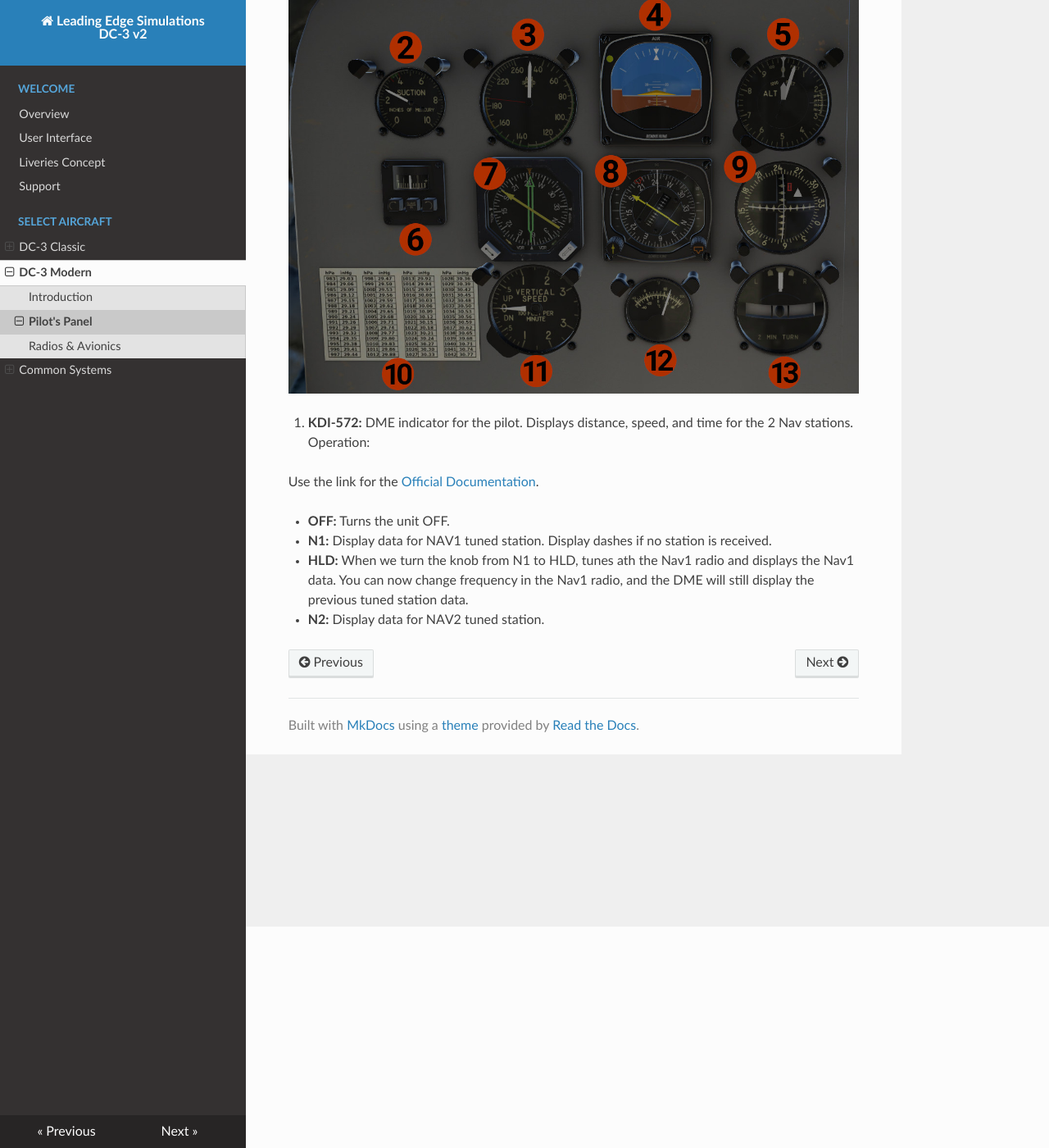
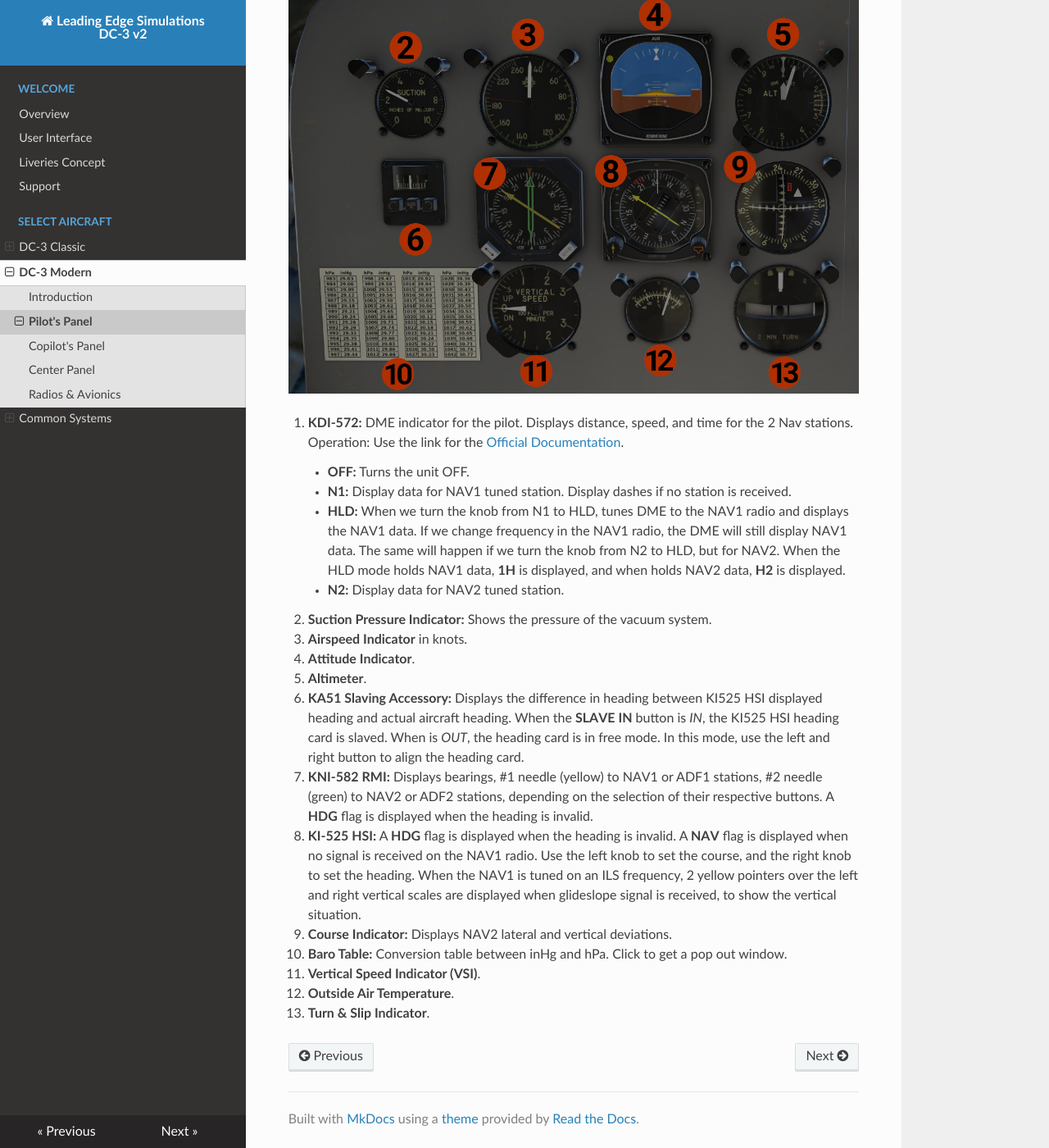
Before and after one commit to airfightergr/les_dc3_docs, an MkDocs documentation site: the page built from docs/docs/modern/pilot.md, in a window 1280 px wide and 1400 px high, scrolled down 270 px. Shown: the whole window at 82% size. Built offline with MkDocs 1.6.1, drawn with Linux system fonts in a browser that asks for light colours; nearby versions of some CDN libraries.

Commit message:
Finished modern panel

```diff
--- a/docs/docs/modern/pilot.md
+++ b/docs/docs/modern/pilot.md
@@ -3,12 +3,29 @@
 ![Pilot's Panel](pilot_panel.jpg)
 
 1. **KDI-572:** DME indicator for the pilot. Displays distance, speed, and time for the 2 Nav stations. Operation:
-
 Use the link for the [Official Documentation](https://www.bendixking.com/content/dam/bendixking/en/documents/downloads/006-08420-0003_3-kdi-572-pilot-guide.pdf).
 
+    - **OFF:** Turns the unit OFF.
+    - **N1:** Display data for NAV1 tuned station. Display dashes if no station is received.
+    - **HLD:** When we turn the knob from N1 to HLD, tunes DME to the NAV1 radio and displays the NAV1 data.
+    If we change frequency in the NAV1 radio, the DME will still display NAV1 data. The same will happen if we turn the knob from
+    N2 to HLD, but for NAV2. When the HLD mode holds NAV1 data, **1H** is displayed, and when holds NAV2 data, **H2** is displayed.
+    - **N2:** Display data for NAV2 tuned station.
 
-- **OFF:** Turns the unit OFF.
-- **N1:** Display data for NAV1 tuned station. Display dashes if no station is received.
-- **HLD:** When we turn the knob from N1 to HLD, tunes ath the Nav1 radio and displays the Nav1 data. You can now change frequency in the Nav1 radio,
- and the DME will still display the previous tuned station data.
-- **N2:** Display data for NAV2 tuned station.
+2. **Suction Pressure Indicator:** Shows the pressure of the vacuum system.
+3. **Airspeed Indicator** in knots.
+4. **Attitude Indicator**.
+5. **Altimeter**.
+6. **KA51 Slaving Accessory:** Displays the difference in heading between KI525 HSI displayed heading and actual aircraft heading.
+When the **SLAVE IN** button is *IN*, the KI525 HSI heading card is slaved. When is *OUT*, the heading card is in free mode.
+In this mode, use the left and right button to align the heading card.
+7. **KNI-582 RMI:** Displays bearings, #1 needle (yellow) to NAV1 or ADF1 stations, #2 needle (green) to NAV2 or ADF2 stations, depending on the selection of their respective buttons.
+A **HDG** flag is displayed when the heading is invalid.
+8. **KI-525 HSI:** A **HDG** flag is displayed when the heading is invalid. A **NAV** flag is displayed when no signal is received on the NAV1 radio.
+Use the left knob to set the course, and the right knob to set the heading. When the NAV1 is tuned on an ILS frequency, 2 yellow pointers
+over the left and right vertical scales are displayed when glideslope signal is received, to show the vertical situation.
+9. **Course Indicator:** Displays NAV2 lateral and vertical deviations.
+10. **Baro Table:** Conversion table between inHg and hPa. Click to get a pop out window.
+11. **Vertical Speed Indicator (VSI)**.
+12. **Outside Air Temperature**.
+13. **Turn & Slip Indicator**.
--- a/mkdocs.yml
+++ b/mkdocs.yml
@@ -19,6 +19,8 @@
     - DC-3 Modern:
         - Introduction: docs/modern/modern.md
         - Pilot's Panel: docs/modern/pilot.md
+        - Copilot's Panel: docs/modern/copilot.md
+        - Center Panel: docs/modern/center_panel.md
         - Radios & Avionics: docs/modern/avionics.md
     - Common Systems:
         - Overhead: docs/common/overhead.md
```
Also changed, not shown: docs/docs/modern/center_panel.md (added, +38 -0 lines), docs/docs/modern/copilot.md (added, +25 -0 lines).
